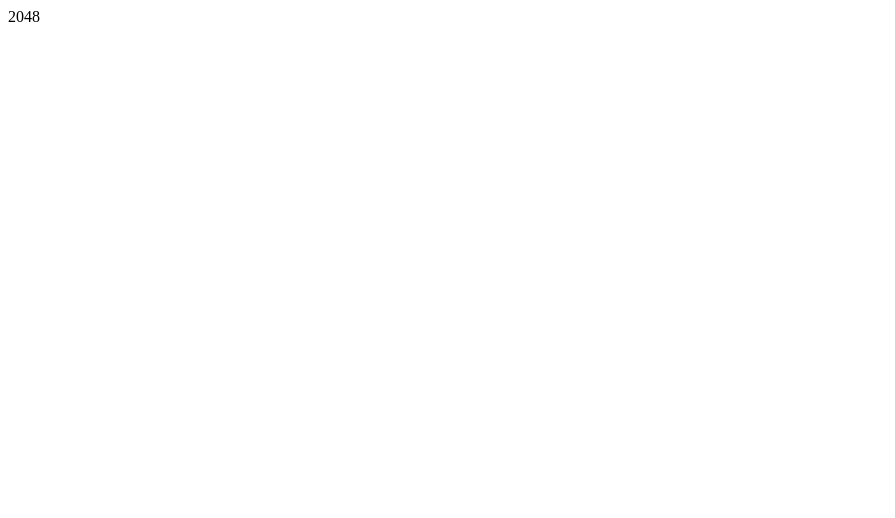
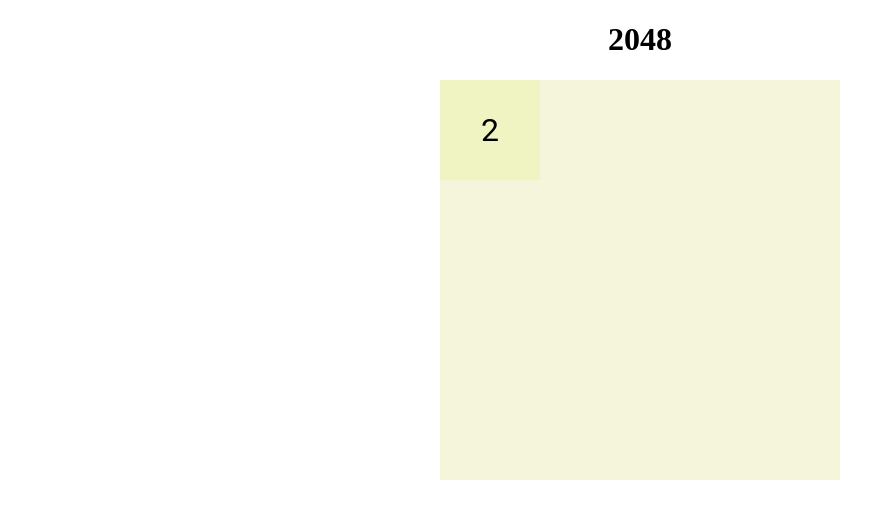
Before and after one commit to loktevra/2048, a React app: page / in a window 1280 px wide. Shown: the top 518 px of the page, without its empty margins (0-895 px from the left). Built offline with nearby package versions, Linux system fonts and the light colour scheme; the HTML template or start-up script is replaced by a standard one.

Commit message:
добавлено игровое поле и квадраты с числами

```diff
--- /dev/null
+++ b/src/components/App/App.css
@@ -0,0 +1,8 @@
+.main {
+  margin: 0 auto;
+  width: 400px;
+}
+
+.main > h1 {
+  text-align: center;
+}
--- /dev/null
+++ b/src/components/App/App.tsx
@@ -0,0 +1,14 @@
+import * as React from 'react';
+
+import { GameField } from '../GameField';
+
+import './App.css';
+
+export function App() {
+  return (
+    <div className="main">
+      <h1>2048</h1>
+      <GameField />
+    </div>
+  )
+}
--- /dev/null
+++ b/src/components/App/index.ts
@@ -0,0 +1 @@
+export * from './App';
--- /dev/null
+++ b/src/components/GameField/GameField.css
@@ -0,0 +1,6 @@
+.game_field {
+  position: relative;
+  width: 400px;
+  height: 400px;
+  background-color: beige;
+}
--- /dev/null
+++ b/src/components/GameField/GameField.tsx
@@ -0,0 +1,13 @@
+import * as React from 'react';
+
+import { NumberBox } from '../NumberBox';
+
+import './GameField.css';
+
+export function GameField() {
+  return (
+    <div className="game_field">
+      <NumberBox x={0} y={0} degree={1}/>
+    </div>
+  )
+}
--- /dev/null
+++ b/src/components/GameField/index.ts
@@ -0,0 +1 @@
+export * from './GameField';
--- /dev/null
+++ b/src/components/NumberBox/NumberBox.css
@@ -0,0 +1,103 @@
+.number_box {
+  position: absolute;
+  width: 100px;
+  height: 100px;
+  text-align: center;
+  font: 32px/100px Roboto;
+}
+
+.number_box-position_x_0 {
+  left: 0;
+}
+
+.number_box-position_x_1 {
+  left: 100px;
+}
+
+.number_box-position_x_2 {
+  left: 200px;
+}
+
+.number_box-position_x_3 {
+  left: 300px;
+}
+
+.number_box-position_y_0 {
+  top: 0;
+}
+
+.number_box-position_y_1 {
+  top: 100px;
+}
+
+.number_box-position_y_2 {
+  top: 200px;
+}
+
+.number_box-position_y_3 {
+  top: 300px;
+}
+
+.number_box-degree_1 {
+  background-color: #F0F4C3;
+}
+
+.number_box-degree_2 {
+  background-color: #E6EE9C;
+}
+
+.number_box-degree_3 {
+  background-color: #DCE775;
+}
+
+.number_box-degree_4 {
+  background-color: #D4E157;
+}
+
+.number_box-degree_5 {
+  background-color: #FFEB3B;
+}
+
+.number_box-degree_6 {
+  background-color: #FDD835;
+}
+
+.number_box-degree_7 {
+  background-color: #FFCA28;
+}
+
+.number_box-degree_8 {
+  background-color: #FBC02D;
+}
+
+.number_box-degree_9 {
+  background-color: #FFB74D;
+}
+
+.number_box-degree_10 {
+  background-color: #FFA726;
+}
+
+.number_box-degree_11 {
+  background-color: #FF9800;
+}
+
+.number_box-degree_12 {
+  background-color: #FB8C00;
+}
+
+.number_box-degree_13 {
+  background-color: #F57C00;
+}
+
+.number_box-degree_14 {
+  background-color: #EF6C00;
+}
+
+.number_box-degree_15 {
+  background-color: #E65100;
+}
+
+.number_box-degree_16 {
+  background-color: #BF360C;
+}
--- /dev/null
+++ b/src/components/NumberBox/NumberBox.tsx
@@ -0,0 +1,32 @@
+import * as React from 'react';
+
+import './NumberBox.css';
+
+type TPositionsCoords = 0 | 1 | 2 | 3;
+
+interface INumberBoxProps {
+  x: TPositionsCoords;
+  y: TPositionsCoords;
+  degree: number;
+}
+
+export function NumberBox(props: INumberBoxProps) {
+  const {
+    x,
+    y,
+    degree,
+  } = props;
+
+  return (
+    <div
+      className={[
+        'number_box',
+        `number_box-position_x_${x}`,
+        `number_box-position_y_${y}`,
+        `number_box-degree_${degree}`,
+      ].join(' ')}
+    >
+      {Math.pow(2, degree)}
+    </div>
+  )
+}
--- /dev/null
+++ b/src/components/NumberBox/index.ts
@@ -0,0 +1 @@
+export * from './NumberBox';
--- a/src/index.tsx
+++ b/src/index.tsx
@@ -1,8 +1,10 @@
 import * as React from 'react';
 import * as ReactDOM from 'react-dom';
+
+import { App } from './components/App';
 
 const domContainer = document.createElement('div');
 
 document.body.appendChild(domContainer);
 
-ReactDOM.render(<div>2048</div>, domContainer);
+ReactDOM.render(<App />, domContainer);
```
